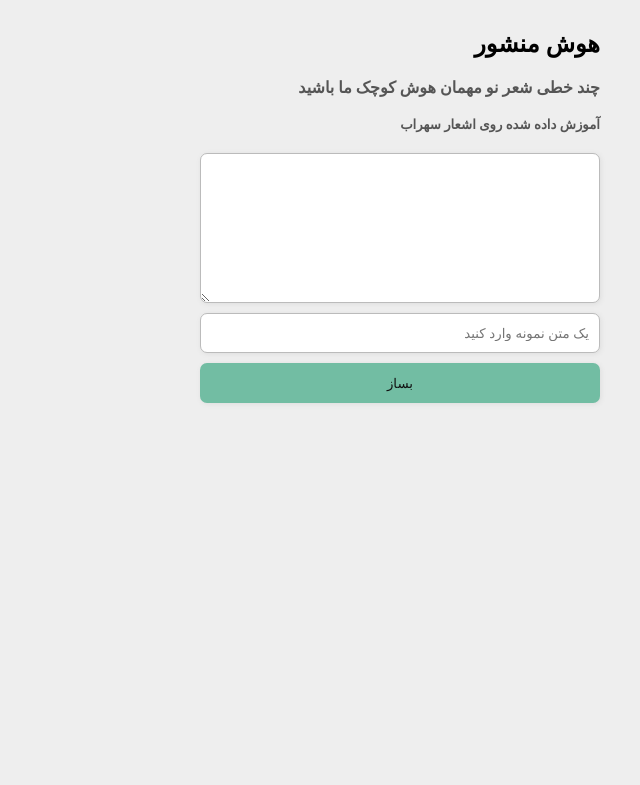
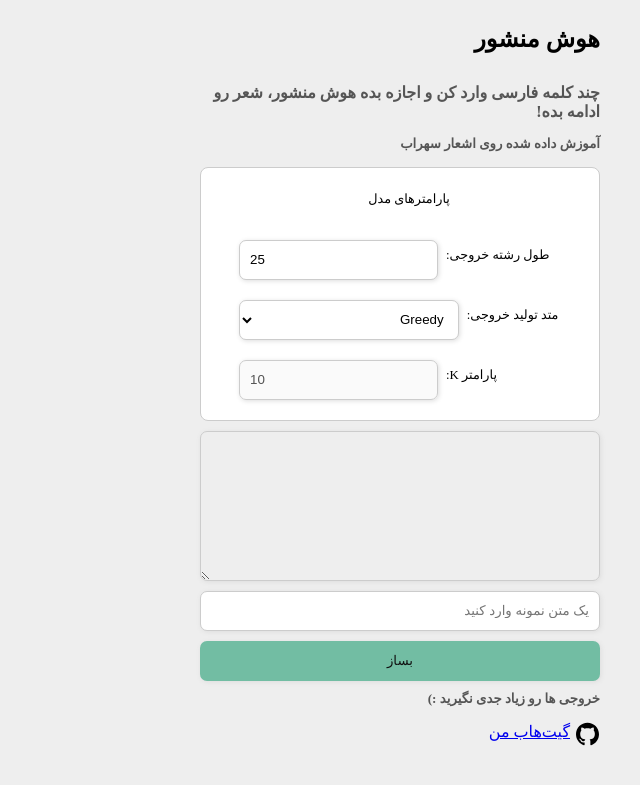
Before and after one commit to Rahiminia/manshoor-ai, a Flask app: page / in a window 1280 px wide. Shown: the top 785 px of the page, without its empty margins (640-1280 px from the left). Run offline with Flask 3, Linux system fonts and the light colour scheme.

Commit message:
-Adds parameter settings to frontend - Some cleanups & minor changes

```diff
--- a/static/index.js
+++ b/static/index.js
@@ -2,15 +2,22 @@ const generateBtn = document.getElementById('submit_btn')
 const verseTxtBox = document.getElementById('verse')
 const sampleVerseTxt = document.getElementById('sample_verse')
 const loading = document.getElementById('loading-wrapper')
+const paramKTxt = document.getElementById('k-param')
+const seqLenTxt = document.getElementById('seq-len-txt')
+const methodTxt = document.getElementById('method-select')
 
 const API_URL = 'http://127.0.0.1:4000/api/generate'
+
+let selectedMethod = 0
+paramKTxt.disabled = true;
 
 const generate = async (verse) => {
     if (!verse || verse.length == 0) {
         return ""
     }
     loading.style.visibility = 'visible'
-    fetch(API_URL + `?verse=${verse}`)
+    const q = `?verse=${verse}&method=${methodTxt.selectedIndex}&len=${seqLenTxt.value}&k=${paramKTxt.value}`
+    fetch(API_URL + q)
     .then(res => res.json())
     .then(res => {
         verseTxtBox.value = res.verse
@@ -27,3 +34,13 @@ const clickHandler = () => {
 }
 
 generateBtn.addEventListener('click', clickHandler)
+
+methodTxt.addEventListener('change', (e) => {
+    selectedMethod = e.target.selectedIndex
+    if (selectedMethod === 2) {
+        paramKTxt.disabled = false;
+    }
+    else {
+        paramKTxt.disabled = true;
+    }
+})
--- a/static/style.css
+++ b/static/style.css
@@ -5,9 +5,8 @@ body {
     background-color: #eee;
 }
 
-h2, h4, h5 {
-    margin: 0;
-    margin-top: 20px;
+h2, h4 {
+    margin: 15px 0;
 }
 
 h4 {
@@ -15,8 +14,47 @@ h4 {
 }
 
 h5 {
-    margin-bottom: 20px;
+    margin: 0 0 15px 0;
     color: #555;
+}
+
+.ltr{
+    direction: ltr;
+}
+
+.parameter-wrapper {
+    display: flex;
+    flex-direction: column;
+    padding: 10px 0 20px 0;
+    width: 360px;
+    border: 1px solid #ccc;
+    background-color: white;
+    border-radius: 8px;
+    padding-left: 38px;
+}
+
+.parameter-line {
+    padding-top: 10px;
+    display: flex;
+    align-items: center;
+}
+
+.selector {
+    margin-top: 10px;
+    height: 40px;
+    width: 560px;
+    padding: 0 10px;
+    border: 1px solid #ccc;
+    box-shadow: 1px 1px 5px #ddd;
+    border-radius: 7px;
+    background-color: white;
+}
+
+label {
+    font-size: 0.8em;
+    margin-left: 8px;
+    width: 100%;
+    text-align: left;
 }
 
 #wrapper {
@@ -32,20 +70,23 @@ h5 {
     border: 1px solid #bbb;
     box-shadow: 1px 1px 5px #ddd;
     padding: 10px;
+    margin-top: 10px;
+    border: 1px solid #ccc;
     border-radius: 7px;
 }
 
-#sample_verse {
-    margin: 10px 0;
+.textbox {
+    margin-top: 10px;
     height: 40px;
-    padding-right: 10px;
-    border: 1px solid #bbb;
+    padding: 0 10px;
+    border: 1px solid #ccc;
     box-shadow: 1px 1px 5px #ddd;
     border-radius: 7px;
 }
 
 #submit_btn {
     height: 40px;
+    margin: 10px 0;
     background-color: #72bda3;
     box-shadow: 1px 1px 5px #ddd;
     color: #111;
--- a/templates/index.html
+++ b/templates/index.html
@@ -16,11 +16,37 @@
         </div>
         <div id="wrapper">
             <h2>هوش منشور</h2>
-            <h4>چند خطی شعر نو مهمان هوش کوچک ما باشید</h4>
+            <h4>چند کلمه فارسی وارد کن و اجازه بده هوش منشور، شعر رو ادامه بده!</h4>
             <h5>آموزش داده شده روی اشعار سهراب</h5>
-            <textarea id="verse"></textarea>
-            <input type="text" id="sample_verse" placeholder="یک متن نمونه وارد کنید"/>
+            <div class="parameter-wrapper">
+                <p style="font-size: 0.8em; padding-right: 20px; text-align: center;">پارامترهای مدل</p>
+                <div class="parameter-line">
+                    <label for="seq-len-txt">طول رشته خروجی:</label>
+                    <input type="number" id="seq-len-txt" class="textbox ltr" placeholder="طول متن خروجی" value="25"/>
+                </div>
+                <div class="parameter-line">
+                    <label for="k-param">متد تولید خروجی:</label>
+                    <select class="selector" id="method-select">
+                        <option>Greedy</option>
+                        <option>Random Sampling</option>
+                        <option>Top K</option>
+                    </select>
+                </div>
+                <div class="parameter-line">
+                    <label for="k-param">پارامتر K:</label>
+                    <input type="number" id="k-param" class="textbox ltr" placeholder="پارامتر K" value="10"/>
+                </div>
+            </div>
+            <textarea id="verse" disabled></textarea>
+            <input type="text" class="textbox" id="sample_verse" placeholder="یک متن نمونه وارد کنید"/>
             <button id="submit_btn">بساز</button>
+            <h5>خروجی ها رو زیاد جدی نگیرید :)</h5>
+            <div style="display: flex;">
+                <svg height="25" aria-hidden="true" width="25" style="padding-left: 5px;">
+                    <path d="M12.5.75C6.146.75 1 5.896 1 12.25c0 5.089 3.292 9.387 7.863 10.91.575.101.79-.244.79-.546 0-.273-.014-1.178-.014-2.142-2.889.532-3.636-.704-3.866-1.35-.13-.331-.69-1.352-1.18-1.625-.402-.216-.977-.748-.014-.762.906-.014 1.553.834 1.769 1.179 1.035 1.74 2.688 1.25 3.349.948.1-.747.402-1.25.733-1.538-2.559-.287-5.232-1.279-5.232-5.678 0-1.25.445-2.285 1.178-3.09-.115-.288-.517-1.467.115-3.048 0 0 .963-.302 3.163 1.179.92-.259 1.897-.388 2.875-.388.977 0 1.955.13 2.875.388 2.2-1.495 3.162-1.179 3.162-1.179.633 1.581.23 2.76.115 3.048.733.805 1.179 1.825 1.179 3.09 0 4.413-2.688 5.39-5.247 5.678.417.36.776 1.05.776 2.128 0 1.538-.014 2.774-.014 3.162 0 .302.216.662.79.547C20.709 21.637 24 17.324 24 12.25 24 5.896 18.854.75 12.5.75Z"></path>
+                </svg>
+                <a href="https://github.com/Rahiminia" target="_blank">گیت‌هاب من</a>
+            </div>
         </div>
         <script type="text/javascript" src="/static/index.js"></script>
     </Body>
```
